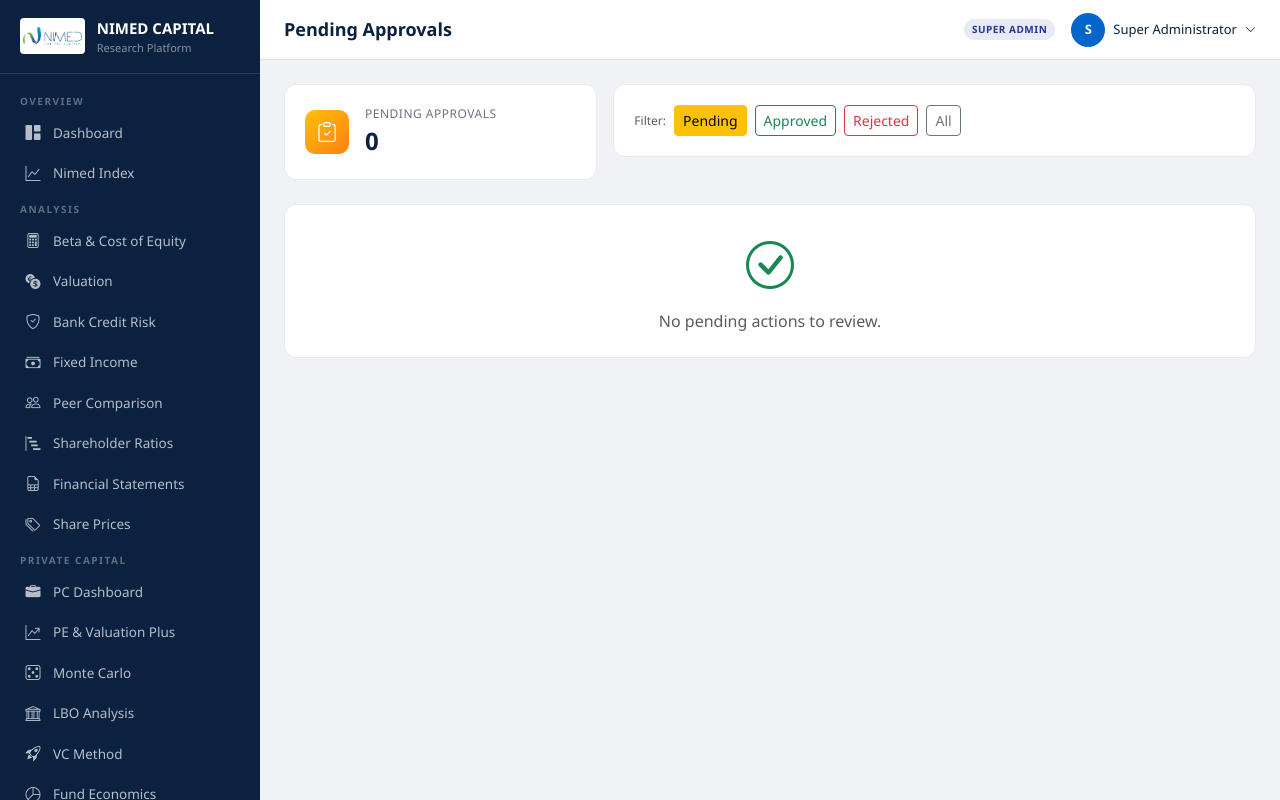
After one commit to KofiBusia/nimed-research, a Flask app: page /approvals in a window 1280 px wide. The commit adds this page. Run offline with Flask 3, Linux system fonts and the light colour scheme; a user stored in the database is signed in; some libraries are stand-ins or nearby versions.

Commit message:
Add approval workflow for senior analyst actions
Senior analyst data changes now require Head of Research approval:
- Upload financial statements → queued for approval
- Edit financial statements inline → queued for approval
- Update share prices (single) → queued for approval
- Bulk price upload → queued for approval
- Upload/edit yield curve data → queued for approval

Head of Research and Super Admin actions apply immediately.

New features:
- PendingAction model stores queued actions with full data payload
- /approvals page with pending/approved/rejected filters
- /approvals/<id> detail page with data preview (shows the actual
  line items, prices, or yield curve points being submitted)
- Approve with optional note → applies the change to the system
- Reject with reason → discards the change
- Badge in nav sidebar shows pending approval count
- Updated role permissions display on create user page

Co-Authored-By: Claude Opus 4.6 <noreply@anthropic.com>

```diff
--- a/app.py
+++ b/app.py
@@ -5,7 +5,7 @@ from flask_wtf.csrf import CSRFProtect
 from functools import wraps
 from datetime import datetime
 from config import Config
-from models import db, User, AuditLog, MarketInput, SharePrice, CompanyFinancials, YieldCurvePoint
+from models import db, User, AuditLog, MarketInput, SharePrice, CompanyFinancials, YieldCurvePoint, PendingAction
 from data_loader import (
     get_dashboard_data, get_beta_data, get_valuation_data,
     get_credit_risk_data, get_fixed_income_data, get_peer_data,
@@ -61,6 +61,17 @@ def log_action(user_id, action, details=None):
     log = AuditLog(user_id=user_id, action=action, details=details)
     db.session.add(log)
     db.session.commit()
+
+
+@app.context_processor
+def inject_pending_count():
+    if current_user.is_authenticated and current_user.can_approve():
+        try:
+            count = PendingAction.query.filter_by(status='pending').count()
+        except Exception:
+            count = 0
+        return {'pending_approval_count': count}
+    return {'pending_approval_count': 0}
 
 
 @app.route('/')
@@ -467,21 +478,33 @@ def share_prices():
         company = request.form.get('company_name', '').strip()
         pdate = request.form.get('price_date', '').strip()
         if ticker and price:
-            sp = SharePrice.query.filter_by(ticker=ticker).first()
-            if not sp:
-                sp = SharePrice(ticker=ticker)
-                db.session.add(sp)
-            sp.price_ghs = float(price)
-            if shares:
-                sp.shares_m = float(shares)
-            sp.company_name = company or ticker
-            sp.price_date = pdate
-            sp.source = 'Manual update'
-            sp.updated_by = current_user.id
-            db.session.commit()
-            invalidate_live_cache()
-            log_action(current_user.id, 'update_price', f'{ticker}: GHS {price}')
-            flash(f'Price updated for {ticker}.', 'success')
+            if current_user.needs_approval():
+                pa = PendingAction(
+                    action_type='update_price', ticker=ticker,
+                    description=f'Update price for {ticker}: GHS {price}',
+                    submitted_by=current_user.id)
+                pa.set_data({'price_ghs': float(price), 'shares_m': float(shares) if shares else None,
+                             'company_name': company or ticker, 'price_date': pdate})
+                db.session.add(pa)
+                db.session.commit()
+                log_action(current_user.id, 'submit_price_approval', f'{ticker}: GHS {price}')
+                flash(f'Price update for {ticker} submitted for approval.', 'info')
+            else:
+                sp = SharePrice.query.filter_by(ticker=ticker).first()
+                if not sp:
+                    sp = SharePrice(ticker=ticker)
+                    db.session.add(sp)
+                sp.price_ghs = float(price)
+                if shares:
+                    sp.shares_m = float(shares)
+                sp.company_name = company or ticker
+                sp.price_date = pdate
+                sp.source = 'Manual update'
+                sp.updated_by = current_user.id
+                db.session.commit()
+                invalidate_live_cache()
+                log_action(current_user.id, 'update_price', f'{ticker}: GHS {price}')
+                flash(f'Price updated for {ticker}.', 'success')
         return redirect(url_for('share_prices'))
 
     prices = SharePrice.query.order_by(SharePrice.ticker).all()
@@ -557,6 +580,7 @@ def bulk_price_upload():
 
     count = 0
     price_date_str = ''
+    bulk_prices = []
     for row in ws.iter_rows(min_row=2, values_only=False):
         cells = [c.value for c in row]
         if len(cells) <= max(col_ticker, col_close):
@@ -589,16 +613,35 @@ def bulk_price_upload():
             except (ValueError, TypeError):
                 pass
 
-        sp = SharePrice.query.filter_by(ticker=ticker).first()
+        bulk_prices.append({'ticker': ticker, 'price_ghs': price, 'price_date': price_date_str})
+        count += 1
+
+    if not bulk_prices:
+        flash('No valid prices found in file.', 'danger')
+        return redirect(url_for('share_prices'))
+
+    if current_user.needs_approval():
+        pa = PendingAction(
+            action_type='bulk_price', ticker='BULK',
+            description=f'Bulk price upload: {count} prices from {f.filename}',
+            filename=f.filename, submitted_by=current_user.id)
+        pa.set_data({'prices': bulk_prices})
+        db.session.add(pa)
+        db.session.commit()
+        log_action(current_user.id, 'submit_bulk_price_approval', f'{count} prices from {f.filename}')
+        flash(f'Bulk upload ({count} prices) submitted for approval by Head of Research.', 'info')
+        return redirect(url_for('share_prices'))
+
+    for bp in bulk_prices:
+        sp = SharePrice.query.filter_by(ticker=bp['ticker']).first()
         if not sp:
-            sp = SharePrice(ticker=ticker)
+            sp = SharePrice(ticker=bp['ticker'])
             db.session.add(sp)
-        sp.price_ghs = price
-        sp.company_name = sp.company_name or ticker
-        sp.price_date = price_date_str
+        sp.price_ghs = bp['price_ghs']
+        sp.company_name = sp.company_name or bp['ticker']
+        sp.price_date = bp['price_date']
         sp.source = f'GSE Daily: {f.filename}'
         sp.updated_by = current_user.id
-        count += 1
     db.session.commit()
     invalidate_live_cache()
     log_action(current_user.id, 'bulk_price_upload', f'{count} prices from {f.filename}')
@@ -677,11 +720,25 @@ def upload_financial_statements():
         flash('No valid financial statement items found. Check that Column B has IS/BS/CF/META.', 'danger')
         return redirect(url_for('financial_statements'))
 
+    company_name = new_company or request.form.get('company_name', '') or ticker
+    payload = {'periods': periods, 'items': items, 'company_name': company_name}
+
+    if current_user.needs_approval():
+        pa = PendingAction(
+            action_type='upload_fs', ticker=ticker,
+            description=f'Upload financial statements for {ticker} ({company_name}): {len(items)} items, {len(periods)} periods',
+            filename=f.filename, submitted_by=current_user.id)
+        pa.set_data(payload)
+        db.session.add(pa)
+        db.session.commit()
+        log_action(current_user.id, 'submit_fs_approval', f'{ticker}: {len(items)} items')
+        flash(f'Financial statements for {ticker} submitted for approval by Head of Research.', 'info')
+        return redirect(url_for('financial_statements', ticker=ticker))
+
     cf = CompanyFinancials.query.filter_by(ticker=ticker).first()
     if not cf:
         cf = CompanyFinancials(ticker=ticker)
         db.session.add(cf)
-    company_name = new_company or request.form.get('company_name', '') or ticker
     cf.company_name = company_name
     cf.set_data({'periods': periods, 'items': items})
     cf.source = f'Upload: {f.filename}'
@@ -706,6 +763,19 @@ def save_financial_statements():
         data = json.loads(data_raw)
     except (json.JSONDecodeError, TypeError):
         flash('Invalid data format.', 'danger')
+        return redirect(url_for('financial_statements', ticker=ticker))
+
+    if current_user.needs_approval():
+        item_count = len(data.get('items', []))
+        pa = PendingAction(
+            action_type='edit_fs', ticker=ticker,
+            description=f'Edit financial statements for {ticker}: {item_count} items',
+            submitted_by=current_user.id)
+        pa.set_data(data)
+        db.session.add(pa)
+        db.session.commit()
+        log_action(current_user.id, 'submit_fs_edit_approval', f'{ticker}')
+        flash(f'Edits to {ticker} submitted for approval by Head of Research.', 'info')
         return redirect(url_for('financial_statements', ticker=ticker))
 
     cf = CompanyFinancials.query.filter_by(ticker=ticker).first()
@@ -791,7 +861,6 @@ def upload_yield_curve():
         return redirect(url_for('fixed_income'))
     import openpyxl
     wb = openpyxl.load_workbook(f, data_only=True)
-    YieldCurvePoint.query.delete()
 
     tbill_groups = {}
     ddep_gc = {}
@@ -922,36 +991,54 @@ def upload_yield_curve():
                 }
 
     tbill_groups.pop('_current', None)
-    count = 0
+    yc_points = []
     for key in sorted(tbill_groups.keys(), key=int):
         bills = tbill_groups[key]
         if not bills:
             continue
         target_days = int(key)
         best = min(bills, key=lambda b: abs(b['days'] - target_days))
+        yc_points.append({
+            'tenor': f'{key}-day T-Bill', 'tenor_days': best['days'],
+            'yield_pct': best['yield_pct'], 'coupon_pct': 0,
+            'price': best['price'], 'maturity_date': '',
+        })
+    for key in sorted(ddep_gc.keys(), key=lambda x: int(x)):
+        pt_data = ddep_gc[key]
+        yc_points.append({
+            'tenor': pt_data['tenor'], 'tenor_days': pt_data['tenor_days'],
+            'yield_pct': pt_data['yield_pct'], 'coupon_pct': pt_data['coupon_pct'],
+            'price': pt_data['price'], 'maturity_date': pt_data.get('maturity_date', ''),
+        })
+
+    if not yc_points:
+        flash('No valid yield curve data found in file.', 'danger')
+        return redirect(url_for('fixed_income'))
+
+    if current_user.needs_approval():
+        pa = PendingAction(
+            action_type='upload_yc', ticker='YC',
+            description=f'Upload yield curve: {len(yc_points)} market points from {f.filename}',
+            filename=f.filename, submitted_by=current_user.id)
+        pa.set_data({'points': yc_points})
+        db.session.add(pa)
+        db.session.commit()
+        log_action(current_user.id, 'submit_yc_approval', f'{len(yc_points)} points from {f.filename}')
+        flash(f'Yield curve upload ({len(yc_points)} points) submitted for approval.', 'info')
+        return redirect(url_for('fixed_income'))
+
+    YieldCurvePoint.query.delete()
+    for pt_data in yc_points:
         pt = YieldCurvePoint(
-            tenor=f'{key}-day T-Bill', tenor_days=best['days'],
-            yield_pct=best['yield_pct'], coupon_pct=0,
-            price=best['price'], maturity_date='',
+            tenor=pt_data['tenor'], tenor_days=pt_data['tenor_days'],
+            yield_pct=pt_data['yield_pct'], coupon_pct=pt_data['coupon_pct'],
+            price=pt_data['price'], maturity_date=pt_data['maturity_date'],
             source=f'GFIM: {f.filename}', updated_by=current_user.id,
         )
         db.session.add(pt)
-        count += 1
-
-    for key in sorted(ddep_gc.keys(), key=lambda x: int(x)):
-        pt_data = ddep_gc[key]
-        pt = YieldCurvePoint(
-            tenor=pt_data['tenor'], tenor_days=pt_data['tenor_days'],
-            yield_pct=pt_data['yield_pct'], coupon_pct=pt_data['coupon_pct'],
-            price=pt_data['price'], maturity_date=pt_data.get('maturity_date', ''),
-            source=f'GFIM: {f.filename}', updated_by=current_user.id,
-        )
-        db.session.add(pt)
-        count += 1
-
     db.session.commit()
-    log_action(current_user.id, 'upload_yield_curve', f'{count} market points from {f.filename}')
-    flash(f'Yield curve updated: {count} market points (T-Bills + DDEP GC bonds) from GFIM report.', 'success')
+    log_action(current_user.id, 'upload_yield_curve', f'{len(yc_points)} market points from {f.filename}')
+    flash(f'Yield curve updated: {len(yc_points)} market points from GFIM report.', 'success')
     return redirect(url_for('fixed_income'))
 
 
@@ -965,11 +1052,21 @@ def save_yield_curve():
     except (json.JSONDecodeError, TypeError):
         flash('Invalid data.', 'danger')
         return redirect(url_for('fixed_income'))
+    valid_rows = [r for r in rows if r.get('tenor')]
+    if current_user.needs_approval():
+        pa = PendingAction(
+            action_type='edit_yc', ticker='YC',
+            description=f'Edit yield curve: {len(valid_rows)} instruments',
+            submitted_by=current_user.id)
+        pa.set_data({'points': valid_rows})
+        db.session.add(pa)
+        db.session.commit()
+        log_action(current_user.id, 'submit_yc_edit_approval', f'{len(valid_rows)} points')
+        flash(f'Yield curve edits ({len(valid_rows)} instruments) submitted for approval.', 'info')
+        return redirect(url_for('fixed_income'))
+
     YieldCurvePoint.query.delete()
-    count = 0
-    for r in rows:
-        if not r.get('tenor'):
-            continue
+    for r in valid_rows:
         pt = YieldCurvePoint(
             tenor=r['tenor'],
             tenor_days=r.get('tenor_days'),
@@ -981,11 +1078,133 @@ def save_yield_curve():
             updated_by=current_user.id,
         )
         db.session.add(pt)
-        count += 1
     db.session.commit()
-    log_action(current_user.id, 'save_yield_curve', f'{count} points manually edited')
-    flash(f'Yield curve saved: {count} instruments.', 'success')
+    log_action(current_user.id, 'save_yield_curve', f'{len(valid_rows)} points manually edited')
+    flash(f'Yield curve saved: {len(valid_rows)} instruments.', 'success')
     return redirect(url_for('fixed_income'))
+
+
+@app.route('/approvals')
+@login_required
+@role_required('super_admin', 'head_of_research')
+def approvals():
+    status_filter = request.args.get('status', 'pending')
+    if status_filter == 'all':
+        actions = PendingAction.query.order_by(PendingAction.submitted_at.desc()).limit(100).all()
+    else:
+        actions = PendingAction.query.filter_by(status=status_filter).order_by(PendingAction.submitted_at.desc()).all()
+    return render_template('approvals.html', actions=actions, status_filter=status_filter)
+
+
+@app.route('/approvals/<int:action_id>')
+@login_required
+@role_required('super_admin', 'head_of_research')
+def approval_detail(action_id):
+    pa = PendingAction.query.get_or_404(action_id)
+    data = pa.get_data()
+    preview = {}
+    if pa.action_type in ('upload_fs', 'edit_fs'):
+        preview['periods'] = data.get('periods', [])[:5]
+        preview['items'] = data.get('items', [])[:20]
+        preview['total_items'] = len(data.get('items', []))
+    elif pa.action_type == 'update_price':
+        preview = data
+    elif pa.action_type == 'bulk_price':
+        preview['prices'] = data.get('prices', [])[:20]
+        preview['total_prices'] = len(data.get('prices', []))
+    elif pa.action_type in ('upload_yc', 'edit_yc'):
+        preview['points'] = data.get('points', [])[:15]
+        preview['total_points'] = len(data.get('points', []))
+    return render_template('approval_detail.html', action=pa, preview=preview)
+
+
+@app.route('/approvals/<int:action_id>/approve', methods=['POST'])
+@login_required
+@role_required('super_admin', 'head_of_research')
+def approve_action(action_id):
+    pa = PendingAction.query.get_or_404(action_id)
+    if pa.status != 'pending':
+        flash('This action has already been processed.', 'warning')
+        return redirect(url_for('approvals'))
+
+    note = request.form.get('note', '').strip()
+    data = pa.get_data()
+
+    if pa.action_type in ('upload_fs', 'edit_fs'):
+        cf = CompanyFinancials.query.filter_by(ticker=pa.ticker).first()
+        if not cf:
+            cf = CompanyFinancials(ticker=pa.ticker)
+            db.session.add(cf)
+        cf.company_name = data.get('company_name', pa.ticker)
+        cf.set_data({'periods': data.get('periods', []), 'items': data.get('items', [])})
+        cf.source = f'Approved: {pa.description[:100]}'
+        cf.updated_by = pa.submitted_by
+        invalidate_live_cache()
+    elif pa.action_type == 'update_price':
+        sp = SharePrice.query.filter_by(ticker=pa.ticker).first()
+        if not sp:
+            sp = SharePrice(ticker=pa.ticker)
+            db.session.add(sp)
+        sp.price_ghs = data['price_ghs']
+        if data.get('shares_m'):
+            sp.shares_m = data['shares_m']
+        sp.company_name = data.get('company_name', pa.ticker)
+        sp.price_date = data.get('price_date', '')
+        sp.source = f'Approved: manual update'
+        sp.updated_by = pa.submitted_by
+        invalidate_live_cache()
+    elif pa.action_type == 'bulk_price':
+        for bp in data.get('prices', []):
+            sp = SharePrice.query.filter_by(ticker=bp['ticker']).first()
+            if not sp:
+                sp = SharePrice(ticker=bp['ticker'])
+                db.session.add(sp)
+            sp.price_ghs = bp['price_ghs']
+            sp.company_name = sp.company_name or bp['ticker']
+            sp.price_date = bp.get('price_date', '')
+            sp.source = f'Approved: bulk upload'
+            sp.updated_by = pa.submitted_by
+        invalidate_live_cache()
+    elif pa.action_type in ('upload_yc', 'edit_yc'):
+        YieldCurvePoint.query.delete()
+        for pt_data in data.get('points', []):
+            pt = YieldCurvePoint(
+                tenor=pt_data['tenor'], tenor_days=pt_data.get('tenor_days'),
+                yield_pct=pt_data.get('yield_pct'), coupon_pct=pt_data.get('coupon_pct'),
+                price=pt_data.get('price'), maturity_date=pt_data.get('maturity_date', ''),
+                source=f'Approved: {pa.filename or "manual edit"}',
+                updated_by=pa.submitted_by,
+            )
+            db.session.add(pt)
+        invalidate_live_cache()
+
+    pa.status = 'approved'
+    pa.reviewed_by = current_user.id
+    pa.reviewed_at = datetime.utcnow()
+    pa.review_note = note
+    db.session.commit()
+    log_action(current_user.id, 'approve_action', f'Approved #{pa.id}: {pa.description}')
+    flash(f'Approved: {pa.description}', 'success')
+    return redirect(url_for('approvals'))
+
+
+@app.route('/approvals/<int:action_id>/reject', methods=['POST'])
+@login_required
+@role_required('super_admin', 'head_of_research')
+def reject_action(action_id):
+    pa = PendingAction.query.get_or_404(action_id)
+    if pa.status != 'pending':
+        flash('This action has already been processed.', 'warning')
+        return redirect(url_for('approvals'))
+    note = request.form.get('note', '').strip()
+    pa.status = 'rejected'
+    pa.reviewed_by = current_user.id
+    pa.reviewed_at = datetime.utcnow()
+    pa.review_note = note or 'Rejected'
+    db.session.commit()
+    log_action(current_user.id, 'reject_action', f'Rejected #{pa.id}: {pa.description}')
+    flash(f'Rejected: {pa.description}', 'warning')
+    return redirect(url_for('approvals'))
 
 
 @app.route('/api/recalculate', methods=['POST'])
--- /dev/null
+++ b/templates/approvals.html
@@ -0,0 +1,107 @@
+{% extends "base.html" %}
+{% block title %}Pending Approvals{% endblock %}
+{% block page_title %}Pending Approvals{% endblock %}
+
+{% block extra_css %}
+<style>
+    .action-card { border-left: 4px solid #dee2e6; transition: all .15s; }
+    .action-card.pending { border-left-color: #ffc107; }
+    .action-card.approved { border-left-color: #198754; }
+    .action-card.rejected { border-left-color: #dc3545; }
+    .action-type { font-size: 10px; font-weight: 600; text-transform: uppercase; letter-spacing: .5px; }
+</style>
+{% endblock %}
+
+{% block content %}
+<div class="row g-3 mb-4">
+    <div class="col-lg-4">
+        <div class="stat-card">
+            <div class="d-flex align-items-center gap-3">
+                <div class="stat-icon" style="background:linear-gradient(135deg,#ffc107,#fd7e14);">
+                    <i class="bi bi-clipboard-check"></i>
+                </div>
+                <div>
+                    <div class="stat-label">Pending Approvals</div>
+                    <div class="stat-value">{{ actions|selectattr('status','equalto','pending')|list|length if status_filter == 'all' else actions|length if status_filter == 'pending' else pending_approval_count }}</div>
+                </div>
+            </div>
+        </div>
+    </div>
+    <div class="col-lg-8">
+        <div class="stat-card">
+            <div class="d-flex gap-2 align-items-center">
+                <span class="text-muted" style="font-size:12px;">Filter:</span>
+                <a href="{{ url_for('approvals', status='pending') }}" class="btn btn-sm {% if status_filter == 'pending' %}btn-warning{% else %}btn-outline-warning{% endif %}">Pending</a>
+                <a href="{{ url_for('approvals', status='approved') }}" class="btn btn-sm {% if status_filter == 'approved' %}btn-success{% else %}btn-outline-success{% endif %}">Approved</a>
+                <a href="{{ url_for('approvals', status='rejected') }}" class="btn btn-sm {% if status_filter == 'rejected' %}btn-danger{% else %}btn-outline-danger{% endif %}">Rejected</a>
+                <a href="{{ url_for('approvals', status='all') }}" class="btn btn-sm {% if status_filter == 'all' %}btn-secondary{% else %}btn-outline-secondary{% endif %}">All</a>
+            </div>
+        </div>
+    </div>
+</div>
+
+{% if actions %}
+<div class="row g-3">
+    {% for a in actions %}
+    <div class="col-12">
+        <div class="card-panel action-card {{ a.status }}">
+            <div class="panel-body p-3">
+                <div class="d-flex justify-content-between align-items-start">
+                    <div>
+                        <div class="d-flex align-items-center gap-2 mb-1">
+                            <span class="badge {% if a.action_type in ('upload_fs','edit_fs') %}bg-primary{% elif a.action_type in ('update_price','bulk_price') %}bg-success{% else %}bg-info{% endif %} action-type">
+                                {% if a.action_type == 'upload_fs' %}Upload FS
+                                {% elif a.action_type == 'edit_fs' %}Edit FS
+                                {% elif a.action_type == 'update_price' %}Price Update
+                                {% elif a.action_type == 'bulk_price' %}Bulk Prices
+                                {% elif a.action_type == 'upload_yc' %}Yield Curve Upload
+                                {% elif a.action_type == 'edit_yc' %}Yield Curve Edit
+                                {% else %}{{ a.action_type }}{% endif %}
+                            </span>
+                            {% if a.ticker and a.ticker != 'BULK' and a.ticker != 'YC' %}
+                            <span class="badge bg-dark" style="font-size:11px;">{{ a.ticker }}</span>
+                            {% endif %}
+                            <span class="badge {% if a.status == 'pending' %}bg-warning text-dark{% elif a.status == 'approved' %}bg-success{% else %}bg-danger{% endif %}" style="font-size:10px;">{{ a.status|upper }}</span>
+                        </div>
+                        <div class="fw-semibold" style="font-size:13px;">{{ a.description }}</div>
+                        <div class="text-muted" style="font-size:11px;">
+                            Submitted by <strong>{{ a.submitter.full_name }}</strong> ({{ a.submitter.role_label }})
+                            on {{ a.submitted_at.strftime('%Y-%m-%d %H:%M') }}
+                            {% if a.filename %} &mdash; File: {{ a.filename }}{% endif %}
+                        </div>
+                        {% if a.status != 'pending' and a.reviewer %}
+                        <div class="text-muted" style="font-size:11px;">
+                            {{ a.status|capitalize }} by <strong>{{ a.reviewer.full_name }}</strong>
+                            on {{ a.reviewed_at.strftime('%Y-%m-%d %H:%M') if a.reviewed_at else '' }}
+                            {% if a.review_note %} &mdash; Note: {{ a.review_note }}{% endif %}
+                        </div>
+                        {% endif %}
+                    </div>
+                    <div class="d-flex gap-2">
+                        <a href="{{ url_for('approval_detail', action_id=a.id) }}" class="btn btn-sm btn-outline-primary"><i class="bi bi-eye me-1"></i>Review</a>
+                        {% if a.status == 'pending' %}
+                        <form method="POST" action="{{ url_for('approve_action', action_id=a.id) }}" class="d-inline">
+                            <input type="hidden" name="csrf_token" value="{{ csrf_token() }}">
+                            <button type="submit" class="btn btn-sm btn-success"><i class="bi bi-check-lg me-1"></i>Approve</button>
+                        </form>
+                        <form method="POST" action="{{ url_for('reject_action', action_id=a.id) }}" class="d-inline">
+                            <input type="hidden" name="csrf_token" value="{{ csrf_token() }}">
+                            <button type="submit" class="btn btn-sm btn-danger"><i class="bi bi-x-lg me-1"></i>Reject</button>
+                        </form>
+                        {% endif %}
+                    </div>
+                </div>
+            </div>
+        </div>
+    </div>
+    {% endfor %}
+</div>
+{% else %}
+<div class="card-panel">
+    <div class="panel-body p-4 text-center text-muted">
+        <i class="bi bi-check-circle" style="font-size:48px;color:#198754;"></i>
+        <div class="mt-2">No {{ status_filter if status_filter != 'all' else '' }} actions to review.</div>
+    </div>
+</div>
+{% endif %}
+{% endblock %}
--- a/templates/base.html
+++ b/templates/base.html
@@ -223,6 +223,12 @@
             <a href="{{ url_for('audit_log') }}" class="{% if request.endpoint == 'audit_log' %}active{% endif %}">
                 <i class="bi bi-journal-text"></i> Audit Log
             </a>
+            {% if current_user.can_approve() %}
+            <a href="{{ url_for('approvals') }}" class="{% if request.endpoint in ('approvals','approval_detail') %}active{% endif %}">
+                <i class="bi bi-clipboard-check"></i> Approvals
+                {% if pending_approval_count > 0 %}<span class="badge bg-warning text-dark ms-1" style="font-size:10px;">{{ pending_approval_count }}</span>{% endif %}
+            </a>
+            {% endif %}
             {% endif %}
         </div>
     </nav>
```
Also changed, not shown: models.py (+32 -0 lines), templates/approval_detail.html (added, +150 -0 lines), templates/create_user.html (+5 -4 lines).
